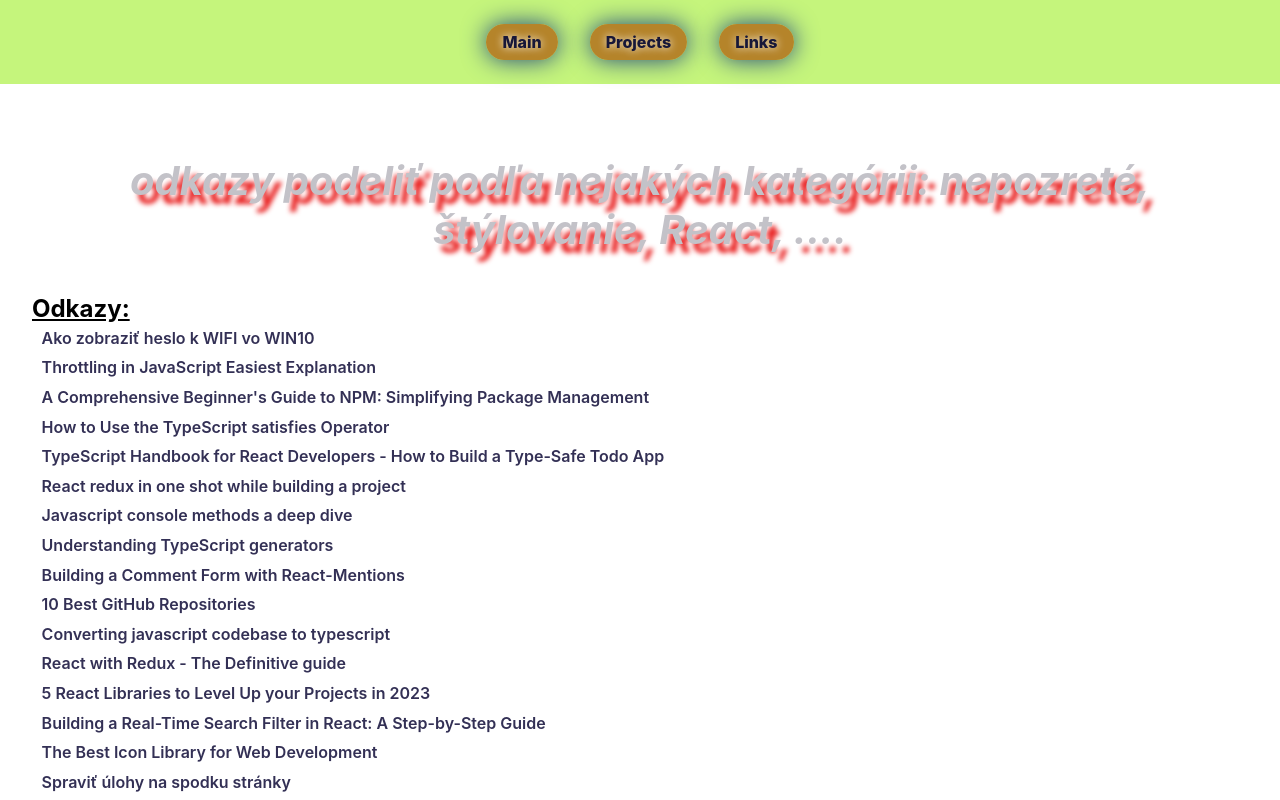
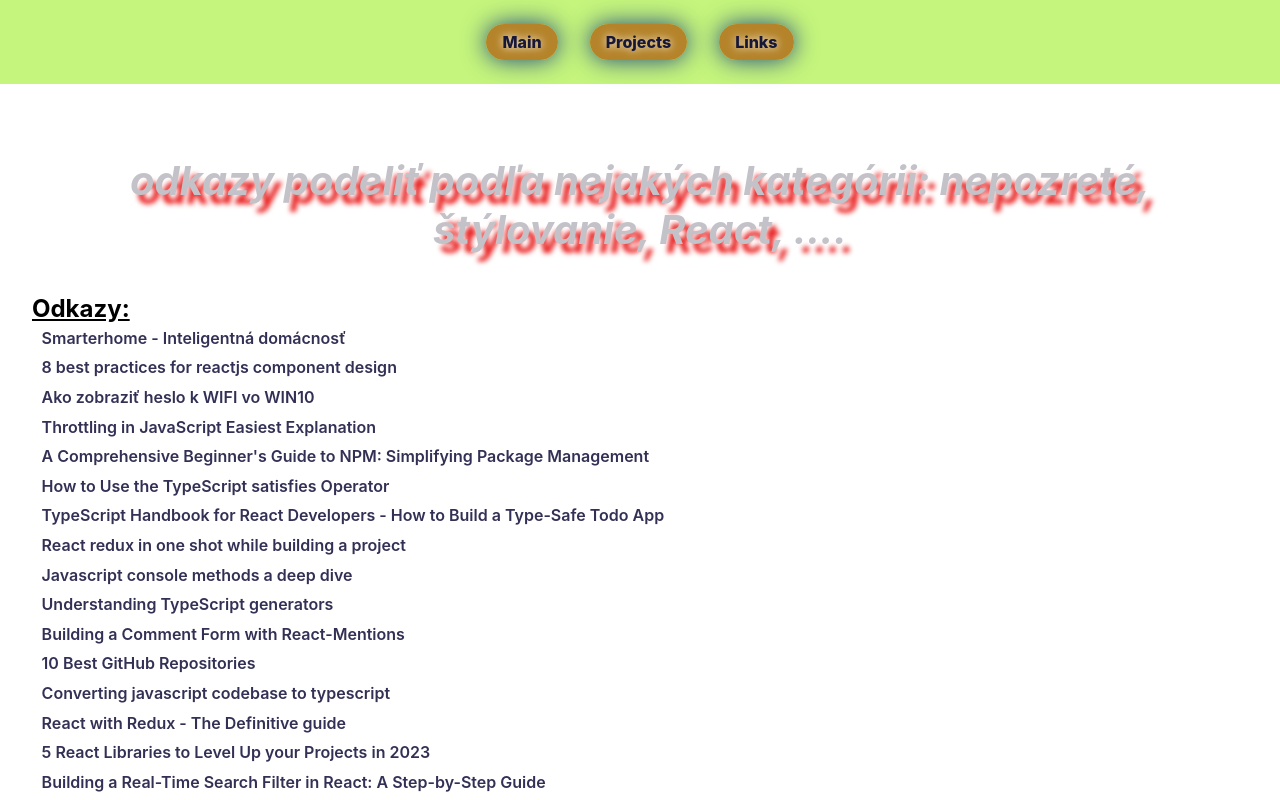
Before and after one commit to FodoFofo/Ucenie, a React (Create React App) app: page /links in a window 1280 px wide. Shown: the top 800 px of the page. Built offline with nearby package versions, Linux system fonts and the light colour scheme; the HTML template or start-up script is replaced by a standard one.

Commit message:
Doplnenie linkov

```diff
--- a/src/Views/Links.tsx
+++ b/src/Views/Links.tsx
@@ -8,6 +8,20 @@ const Links = () => {
         ....
       </p>
       <h2>Odkazy:</h2>
+      <a
+        href="https://smarterhome.sk/sk/shelly_63?gclid=Cj0KCQjw4s-kBhDqARIsAN-ipH14RBEBIHwe2eEMly5ZwgMId9v0F218-MhnuthfW7AzRFlzltqmW60aAn3DEALw_wcB"
+        target="_blank"
+        rel="noreferrer"
+      >
+        Smarterhome - Inteligentná domácnosť
+      </a>
+      <a
+        href="https://dev.to/blossom/8-best-practices-for-reactjs-component-design-4jn5"
+        target="_blank"
+        rel="noreferrer"
+      >
+        8 best practices for reactjs component design
+      </a>
       <a
         href="https://wintip.cz/485-jak-zobrazit-heslo-k-wifi-ve-windows"
         target="_blank"
```
